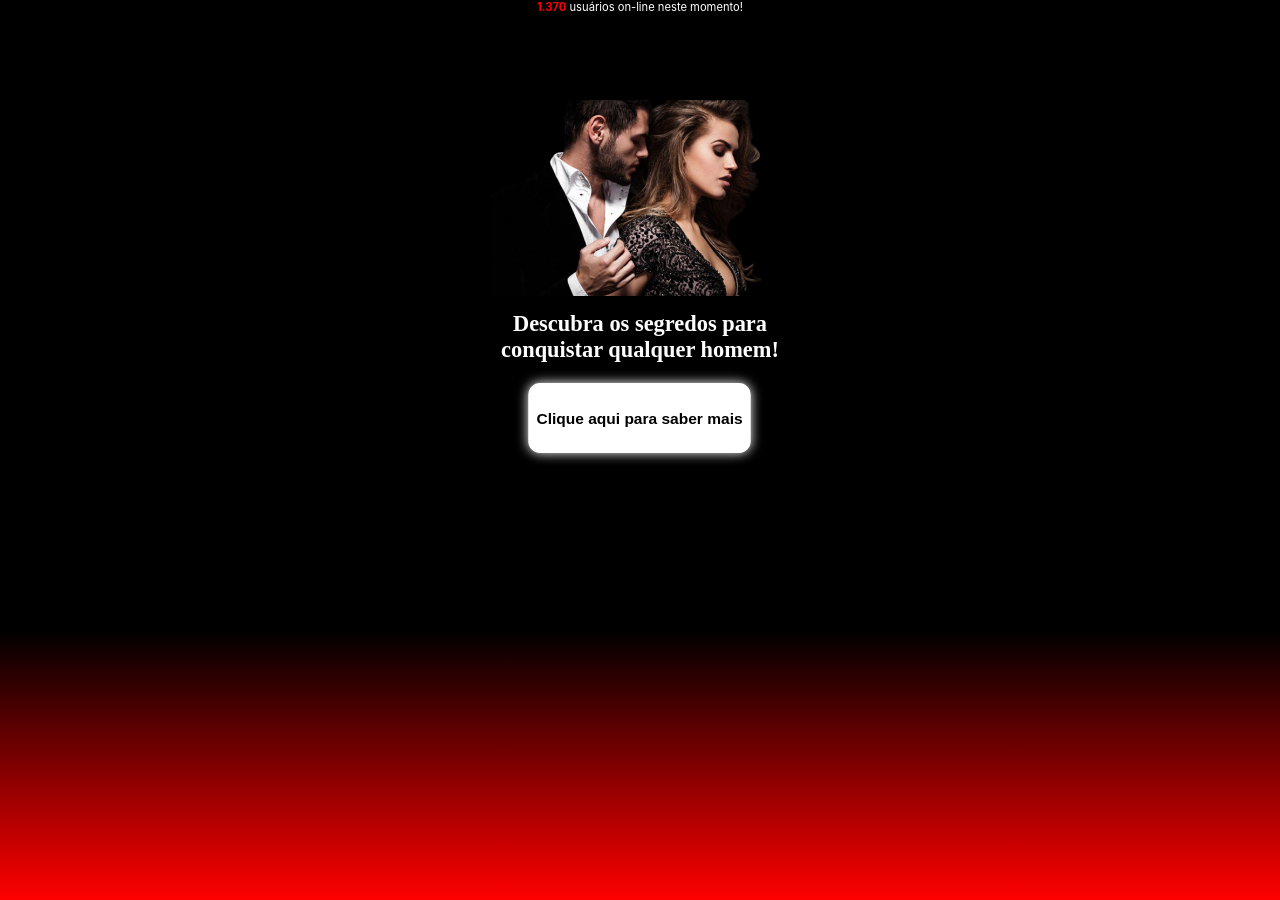
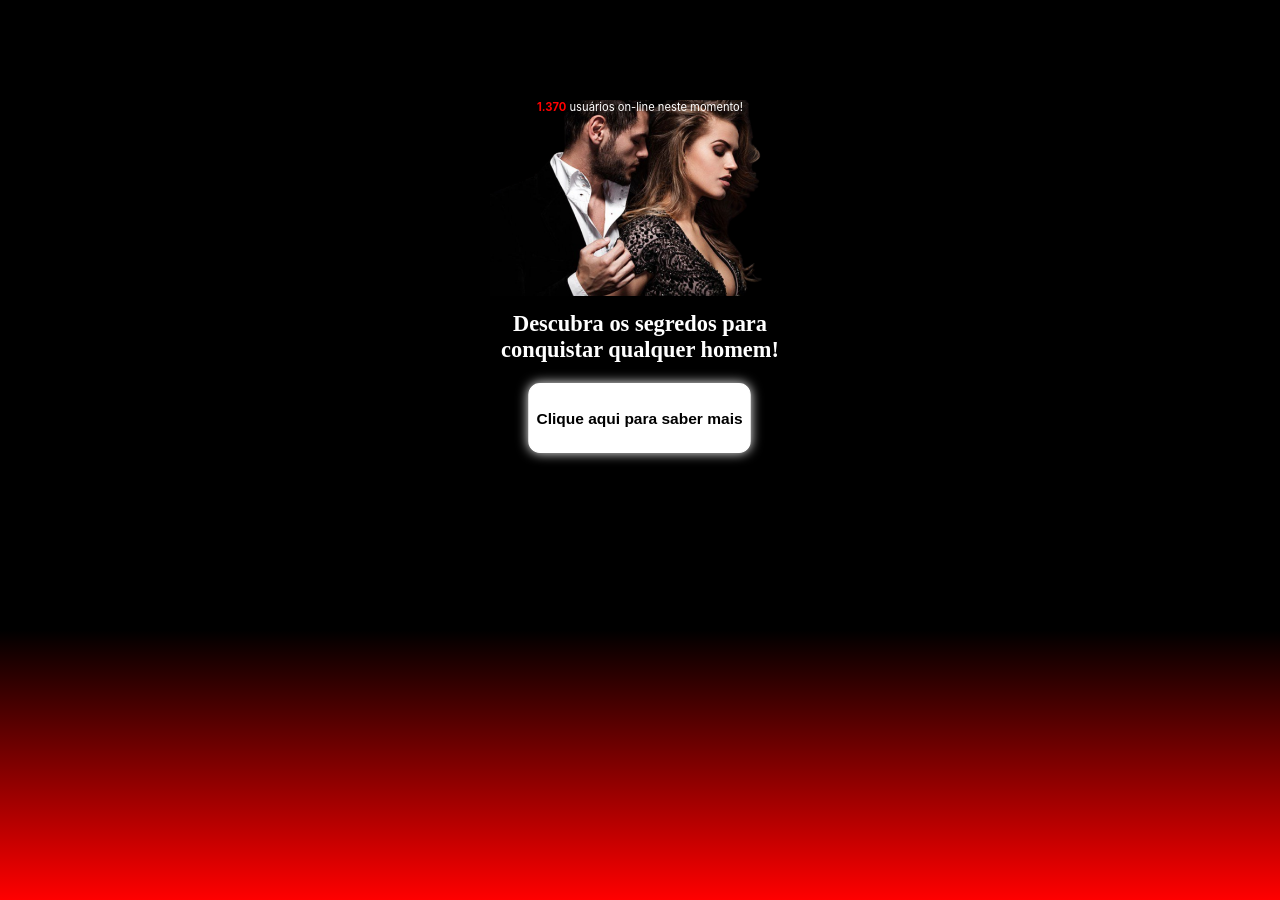
Before and after one commit to 19842022/relacioneja, a React (Vite) app: page / in a window 1280 px wide. Built offline with nearby package versions, Linux system fonts and the light colour scheme; a web font is replaced by a local one.

Commit message:
Update style.css

```diff
--- a/src/pages/Home/style.css
+++ b/src/pages/Home/style.css
@@ -226,7 +226,7 @@ color: white;
 }
 .rodape{
    position:absolute;
- top: 0px;
+ top: 100px;
    height: 30px;
    max-width: 300px;
    color: white;
```
